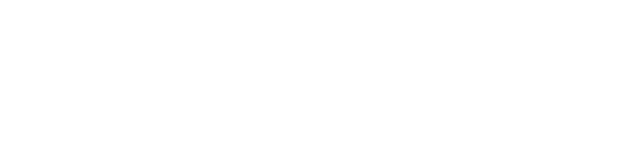
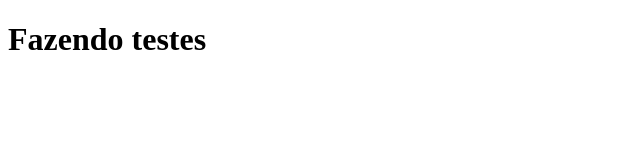
Before and after one commit to estefaniapinheiro12/projeto_git, a plain HTML site: page index.html in a window 1280 px wide. Shown: the whole page, without its empty margins (0-640 px from the left). Drawn offline with Linux system fonts and the light colour scheme.

Commit message:
Enviando alterações

```diff
--- a/index.html
+++ b/index.html
@@ -6,6 +6,6 @@
     <title>Document</title>
 </head>
 <body>
-
+    <h1> Fazendo testes </h1>
 </body>
 </html>
```
Also changed, not shown: d.txt (added), teste.txt.
